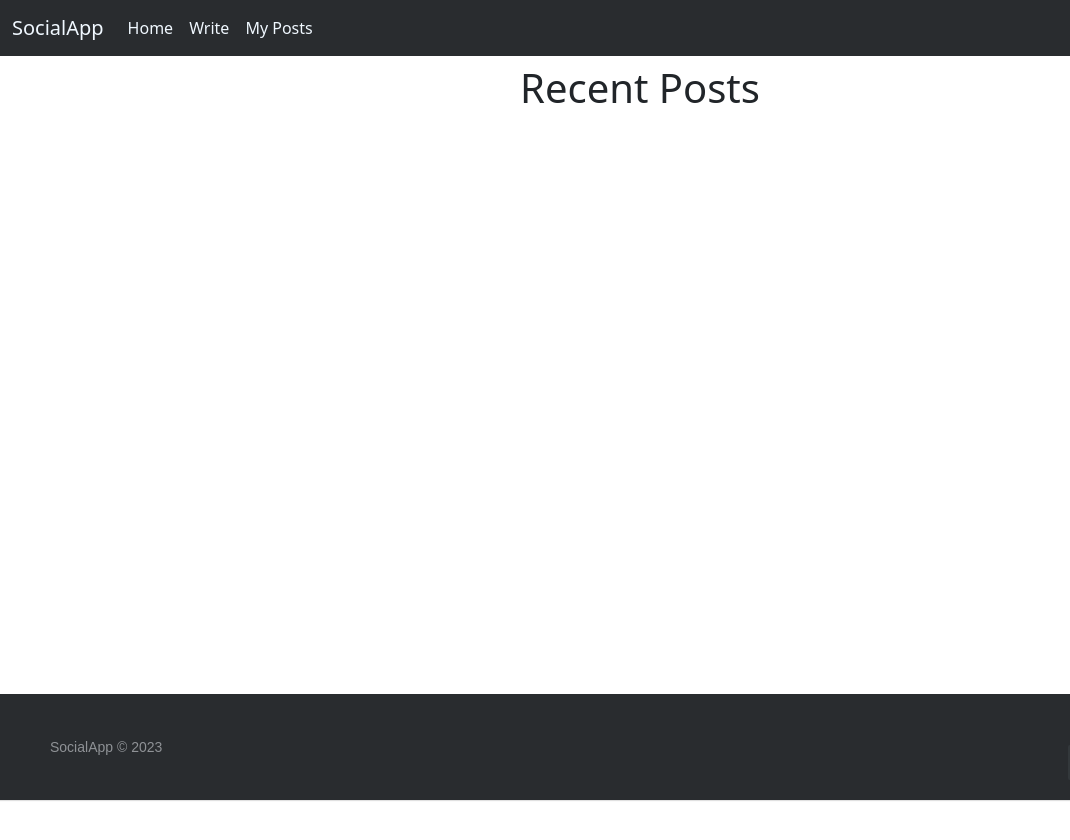
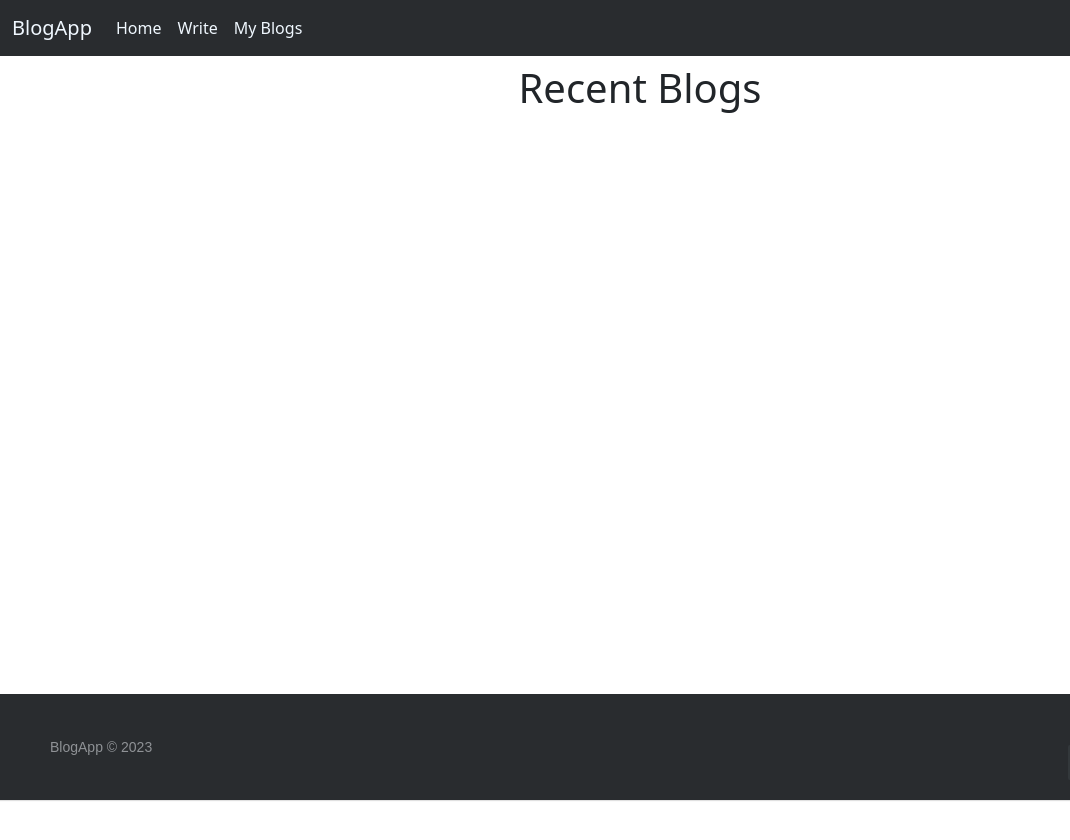
Before and after one commit to NytWarrior/Blog-App, a website: page src/public/index.html in a window 1280 px wide. Shown: the full height of the page, 0-1070 px from the left. Drawn offline with nearby package versions, Linux system fonts and the light colour scheme; no server answers; files whose address does not match are found by name.

Commit message:
minor changes

```diff
--- a/src/public/components/allPosts.html
+++ b/src/public/components/allPosts.html
@@ -1,5 +1,5 @@
 <div class="container my-2">
-    <h1 class="h1 text-center">Recent Posts</h1>
+    <h1 class="h1 text-center">Recent Blogs</h1>
 
     <div class="row" id="posts-container">
 
--- a/src/public/components/footer.html
+++ b/src/public/components/footer.html
@@ -10,7 +10,7 @@
   </div>
 
   <div class="footer-left">
-    <p>SocialApp &copy; 2023</p>
+    <p>BlogApp &copy; 2023</p>
   </div>
 
 </footer>
--- a/src/public/components/navbar.html
+++ b/src/public/components/navbar.html
@@ -1,6 +1,6 @@
 <nav class="navbar navbar-expand-lg">
   <div class="container-fluid">
-    <a class="navbar-brand" href="#">SocialApp</a>
+    <a class="navbar-brand" href="#">BlogApp</a>
     <button class="navbar-toggler" type="button" data-bs-toggle="collapse" data-bs-target="#navbarSupportedContent"
       aria-controls="navbarSupportedContent" aria-expanded="false" aria-label="Toggle navigation">
       <span class="navbar-toggler-icon"></span>
@@ -14,7 +14,7 @@
           <a class="nav-link" href="#" data-component="writePost">Write</a>
         </li>
         <li class="nav-item">
-          <a class="nav-link" href="#" data-component="myPosts">My Posts</a>
+          <a class="nav-link" href="#" data-component="myPosts">My Blogs</a>
         </li>
         <!-- <li class="nav-item dropdown">
           <a class="nav-link dropdown-toggle" href="#" role="button" data-bs-toggle="dropdown" aria-expanded="false">
--- a/src/public/index.html
+++ b/src/public/index.html
@@ -18,7 +18,7 @@
 
 
     <script defer src="./app/common.js"></script>
-    <title>SocialApp</title>
+    <title>BlogApp</title>
 </head>
 
 <body>
```
Also changed, not shown: package.json (+12 -3 lines), src/public/components/myPosts.html (+1 -1 lines), src/public/components/writePost.html (+1 -1 lines), README.md, src/screenshot/my-blogs1.png (added), src/screenshot/recent-blogs1.png (added), src/screenshot/recent-blogs2.png (added), src/screenshot/view-blog1.png (added), src/screenshot/view-blog2.png (added), src/screenshot/write-blog1.png (added), src/screenshot/write-blog2.png (added), 1 other file.
